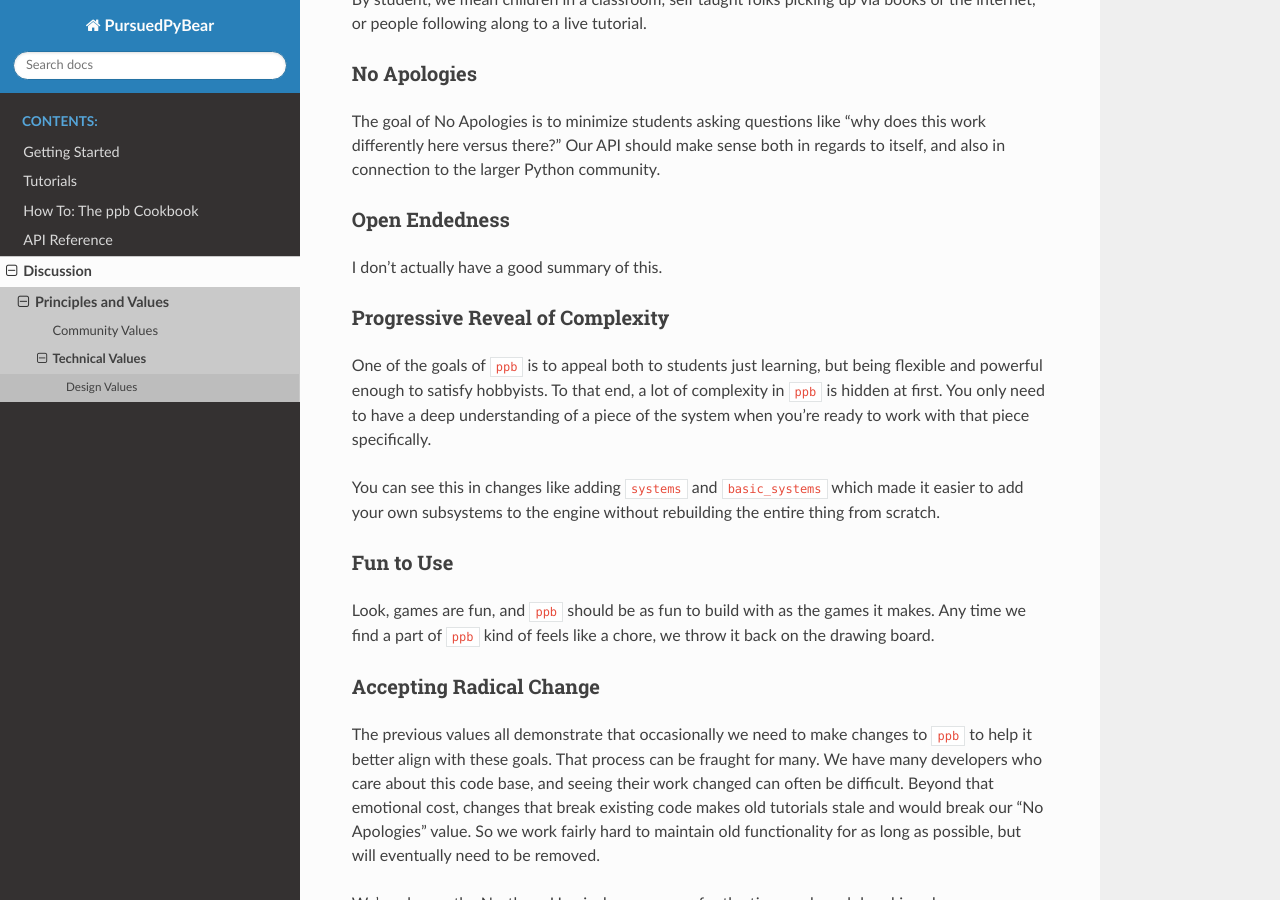
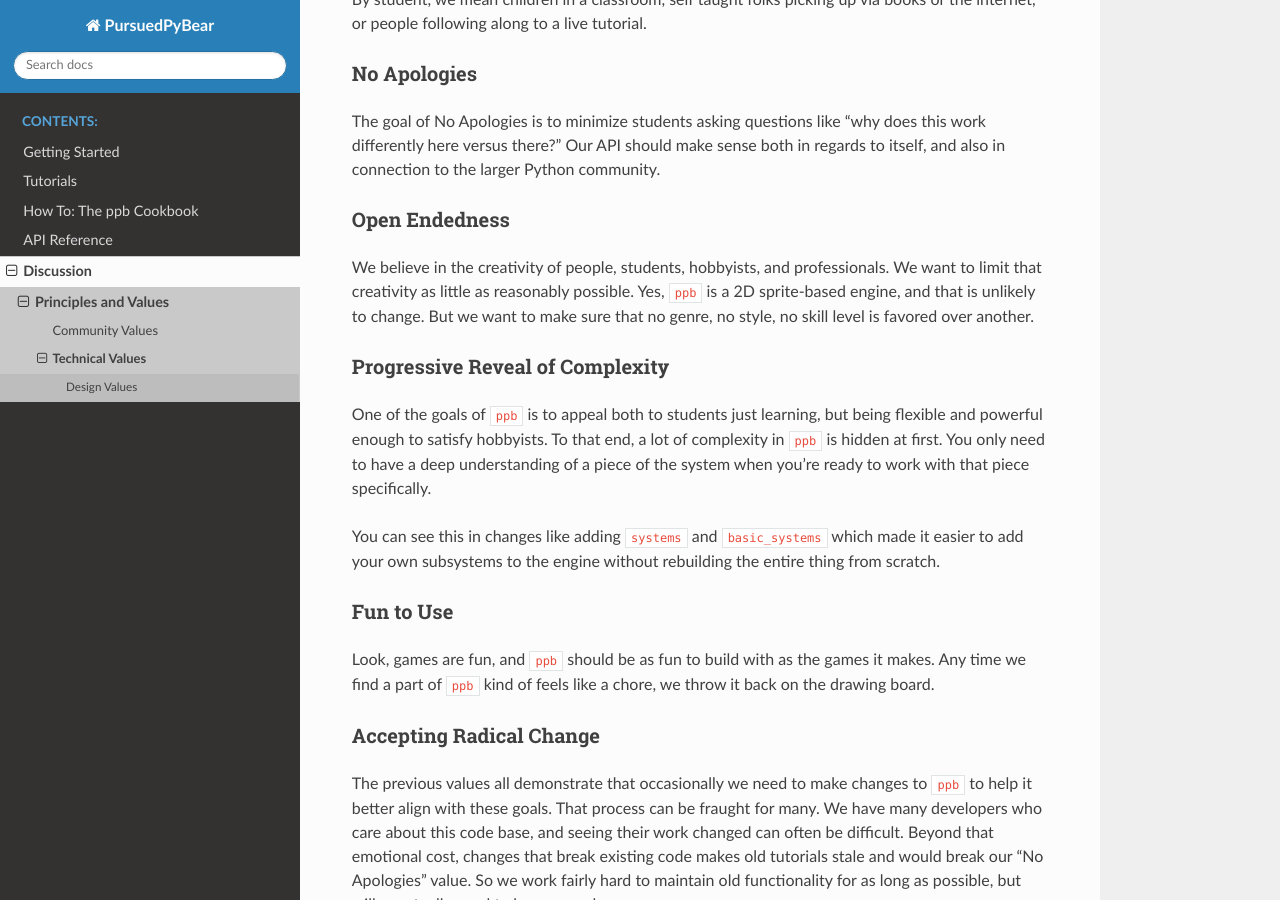
Before and after one commit to ppb/pursuedpybear, a Sphinx documentation site: the page built from docs/discussion/values/technical-values.rst, in a window 1280 px wide and 900 px high, scrolled down 471 px. Built offline with Sphinx 7.4.7 and the Read the Docs theme 2.0.0, drawn with Linux system fonts in a browser that asks for light colours.

Commit message:
Adds language for Open Endedness
Co-Authored-By: Jamie Bliss <jamie@ivyleav.es>

```diff
--- a/docs/discussion/values/technical-values.rst
+++ b/docs/discussion/values/technical-values.rst
@@ -30,7 +30,7 @@ regards to itself, and also in connection to the larger Python community.
 Open Endedness
 ++++++++++++++++
 
-I don't actually have a good summary of this.
+We believe in the creativity of people, students, hobbyists, and professionals. We want to limit that creativity as little as reasonably possible. Yes, ``ppb`` is a 2D sprite-based engine, and that is unlikely to change. But we want to make sure that no genre, no style, no skill level is favored over another.
 
 Progressive Reveal of Complexity
 +++++++++++++++++++++++++++++++++
```
